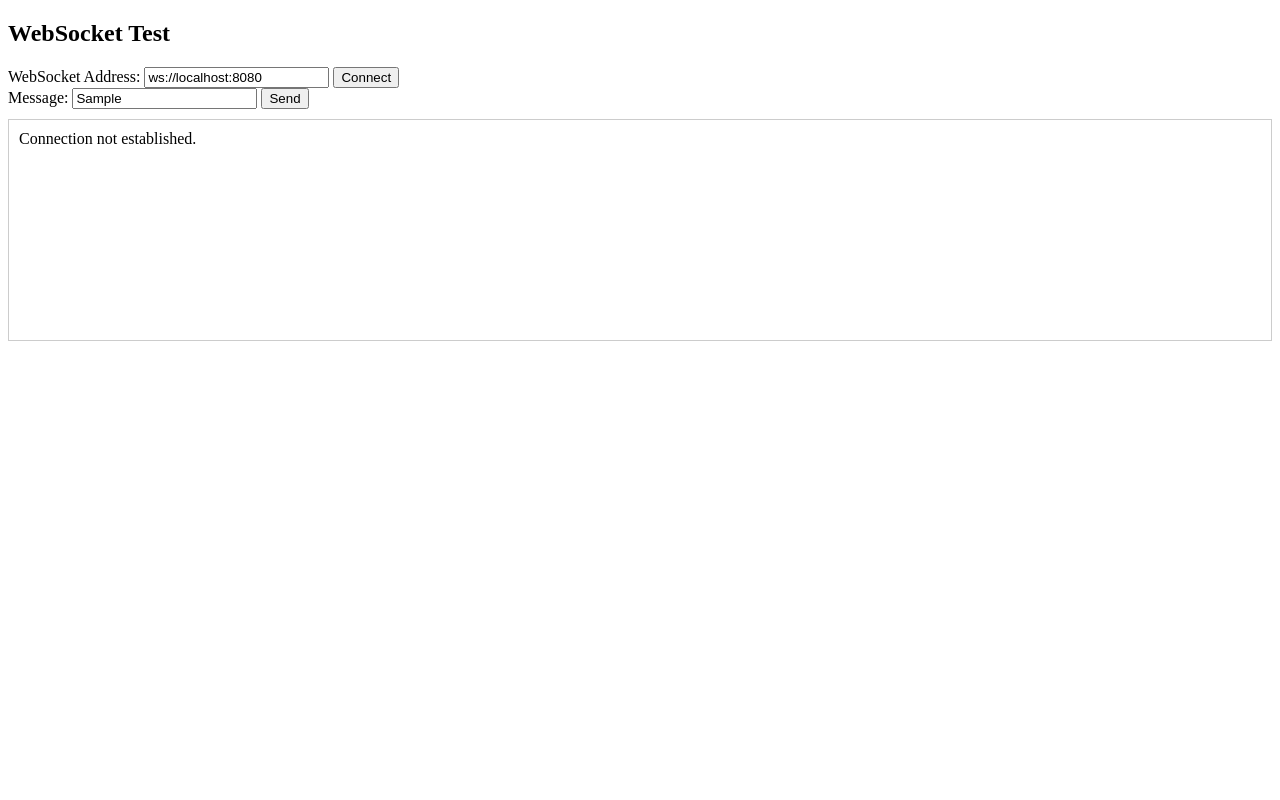
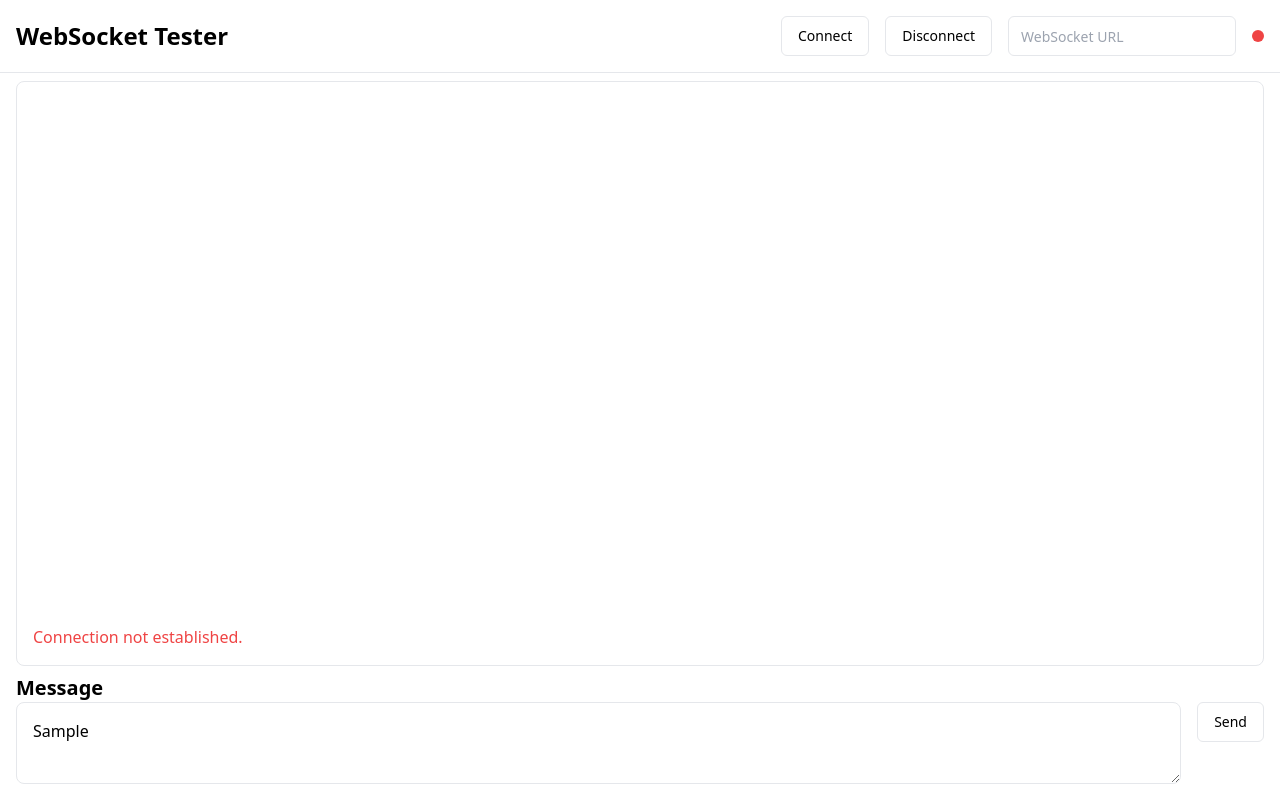
Before and after one commit to vertec-io/async_bevy_web, a plain HTML site: page index.html in a window 1280 px wide. Both pictures are taken after typing "Sample" into the empty fields and a click on the button "Send". Drawn offline with nearby package versions, Linux system fonts and the light colour scheme.

Commit message:
Cleaning up the index.html

```diff
--- a/index.html
+++ b/index.html
@@ -4,78 +4,156 @@
     <meta charset="UTF-8">
     <meta name="viewport" content="width=device-width, initial-scale=1.0">
     <title>WebSocket Test</title>
-    <style>
-        #messages {
-            border: 1px solid #ccc;
-            padding: 10px;
-            margin-top: 10px;
-            height: 200px;
-            overflow-y: auto;
-        }
-    </style>
+    <link href="https://cdn.jsdelivr.net/npm/tailwindcss@2.2.19/dist/tailwind.min.css" rel="stylesheet">
 </head>
-<body>
-    <h2>WebSocket Test</h2>
-    <div>
-        WebSocket Address: <input type="text" id="ws-address" value="ws://localhost:8080" />
-        <button onclick="connect()">Connect</button>
+<body class="min-h-screen flex flex-col ">
+    <div class="h-screen flex flex-col gap-2">
+        <div class="border-b p-4 flex items-center">
+            <h1 class="text-2xl font-semibold">WebSocket Tester</h1>
+            <button id="connect" onclick="connect()" class="inline-flex items-center justify-center whitespace-nowrap rounded-md text-sm font-medium ring-offset-background transition-colors focus-visible:outline-none focus-visible:ring-2 focus-visible:ring-ring focus-visible:ring-offset-2 disabled:pointer-events-none disabled:opacity-50 border border-input bg-background hover:bg-accent hover:text-accent-foreground h-10 px-4 py-2 ml-auto w-[100px]"
+            >
+            Connect
+            </button >
+            <button id="disconnect" onclick="disconnect()" class="inline-flex items-center justify-center whitespace-nowrap rounded-md text-sm font-medium ring-offset-background transition-colors focus-visible:outline-none focus-visible:ring-2 focus-visible:ring-ring focus-visible:ring-offset-2 disabled:pointer-events-none disabled:opacity-50 border border-input bg-background hover:bg-accent hover:text-accent-foreground h-10 px-4 py-2 w-[100px] ml-4"
+            >
+            Disconnect
+            </button>
+            <input id="address" class="flex h-10 rounded-md border border-input bg-background px-3 py-2 text-sm ring-offset-background file:border-0 file:bg-transparent file:text-sm file:font-medium placeholder:text-muted-foreground focus-visible:outline-none focus-visible:ring-2 focus-visible:ring-ring focus-visible:ring-offset-2 disabled:cursor-not-allowed disabled:opacity-50 w-[300px] max-w-full ml-4" placeholder="WebSocket URL" type="url">
+                <span id="connectionstatus"class="w-3 h-3 rounded-full ml-4 bg-gray-400"></span>
+        </div>
+
+        <div id="messages" class="flex-1 overflow-y-scroll border rounded-lg p-4 mx-4 flex flex-col-reverse gap-2">
+        </div>
+
+        <div class="mx-4">
+            <h1 class="text-xl font-semibold">Message</h1>
+            <div class="flex justify-between min-h-5 align-middle">
+
+
+                    <textarea class="flex border rounded-lg mb-4 p-4 flex-1 flex flex-col-reverse gap-4 overflow-y-scroll" type="text" id="message" ></textarea>
+                                <div ></div>
+                <button id="sendMessage" onclick="sendMessage()" class="inline-flex items-center justify-center whitespace-nowrap rounded-md text-sm font-medium ring-offset-background transition-colors focus-visible:outline-none focus-visible:ring-2 focus-visible:ring-ring focus-visible:ring-offset-2 disabled:pointer-events-none disabled:opacity-50 border border-input bg-background hover:bg-accent hover:text-accent-foreground h-10 px-4 py-2 w-[100px] ml-4"
+                    >
+                    Send
+                </button>
+            </div>
+        </div>
+
+
     </div>
-    <div>
-        Message: <input type="text" id="message" />
-        <button onclick="sendMessage()">Send</button>
-    </div>
-    <div id="messages"></div>
 
     <script>
+        var maxMessages = 50;
         var ws;
-        const maxMessages = 50;
+        var connectionStatus = document.getElementById('connectionstatus');
+        var connectButton = document.getElementById('connect');
+        var disconnectButton = document.getElementById('disconnect');
+        var wsInput = document.getElementById('address');
+
+        var messagesContainer = document.getElementById('messages')//document.querySelector('.flex-1.flex.flex-col-reverse.gap-4');
+
+        function disconnect() {
+            console.log("DISCONNECTING")
+            if (ws) {
+                ws.close();
+            }
+        }
 
         function connect() {
-            var address = document.getElementById('ws-address').value;
+            console.log("CONNECTING")
+            updateConnectionStatus('connecting')
+            var address = wsInput.value;
             ws = new WebSocket(address);
 
             ws.onopen = function() {
-                addMessage("Connected to " + address);
+                updateConnectionStatus('connected');
+                addMessage("< Opened connection", 'text-green-500');
             };
 
             ws.onmessage = function(event) {
-                addMessage("Received: " + event.data);
+                flashMessageIndicator();
+                addMessage(event.data, 'text-blue-500');
             };
 
             ws.onclose = function() {
-                addMessage("Connection closed");
+                updateConnectionStatus('disconnected');
+                addMessage("> Closed connection", 'text-gray-500');
             };
 
             ws.onerror = function(error) {
-                addMessage("Error: " + error);
+                console.log({error})
+                updateConnectionStatus('error');
+                addMessage(`Could not connect to ${address}`, 'text-red-500');
             };
+        }
+
+        function flashMessageIndicator() {
+            connectionStatus.classList.remove('bg-gray-400', 'bg-green-500', 'bg-red-500', 'bg-yellow-500');
+            connectionStatus.classList.add('bg-blue-500');
+            setTimeout(() => {
+                updateConnectionStatus(ws.readyState);
+            }, 250);
+        }
+
+        function updateConnectionStatus(status) {
+            connectionStatus.classList.remove('bg-gray-400', 'bg-green-500', 'bg-red-500', 'bg-yellow-500', 'bg-blue-500');
+            switch (status) {
+                case 'connecting':addMessage
+                    connectionStatus.classList.add('bg-yellow-500');
+                    break;
+                case 'error':
+                    connectionStatus.classList.add('bg-red-500');
+                    break;
+                case 'disconnected':
+                case WebSocket.CLOSED:
+                    connectionStatus.classList.add('bg-gray-400');
+                    break;
+                case 'connected':
+                case WebSocket.OPEN:
+                    connectionStatus.classList.add('bg-green-500');
+                    break;
+
+                default:
+                    connectionStatus.classList.add('bg-gray-400');
+            }
+        }
+
+        function addMessages(message, textStyle) {
+            var newMessageDiv = document.createElement("div");
+            newMessageDiv.className = textStyle;
+            newMessageDiv.textContent = message;
+            messagesContainer.insertBefore(newMessageDiv, messagesContainer.firstChild);
+        }
+
+        function addMessage(message, textStyle) {
+            var newMessageDiv = document.createElement("div");
+            newMessageDiv.className = textStyle;
+            newMessageDiv.textContent = message;
+            // Add the new message
+
+            messagesContainer.insertBefore(newMessageDiv, messagesContainer.firstChild);
+
+            // Remove the oldest messages if the maximum is exceeded
+            console.log(messagesContainer.children.length)
+            while (messagesContainer.children.length > maxMessages) {
+                messagesContainer.removeChild(messagesContainer.lastChild);
+            }
+
+            messagesContainer.scrollTop = messagesContainer.scrollHeight; // Scroll to bottom
         }
 
         function sendMessage() {
             var message = document.getElementById('message').value;
             if (ws) {
                 ws.send(message);
-                addMessage("Sent: " + message);
+                addMessage("Sent: " + message, 'text-indigo-700 font-bold');
+                document.getElementById('message').value = "";
             } else {
-                addMessage("Connection not established.");
+                updateConnectionStatus('error')
+                addMessage("Connection not established.", 'text-red-500');
             }
         }
+    </script>
 
-        function addMessage(message) {
-            var messagesDiv = document.getElementById('messages');
-            var newMessageDiv = document.createElement("div");
-            newMessageDiv.innerHTML = message;
-
-            // Add the new message
-            messagesDiv.appendChild(newMessageDiv);
-
-            // Remove the oldest messages if the maximum is exceeded
-            while (messagesDiv.children.length > maxMessages) {
-                messagesDiv.removeChild(messagesDiv.firstChild);
-            }
-
-            messagesDiv.scrollTop = messagesDiv.scrollHeight; // Scroll to bottom
-        }
-    </script>
 </body>
 </html>
```
